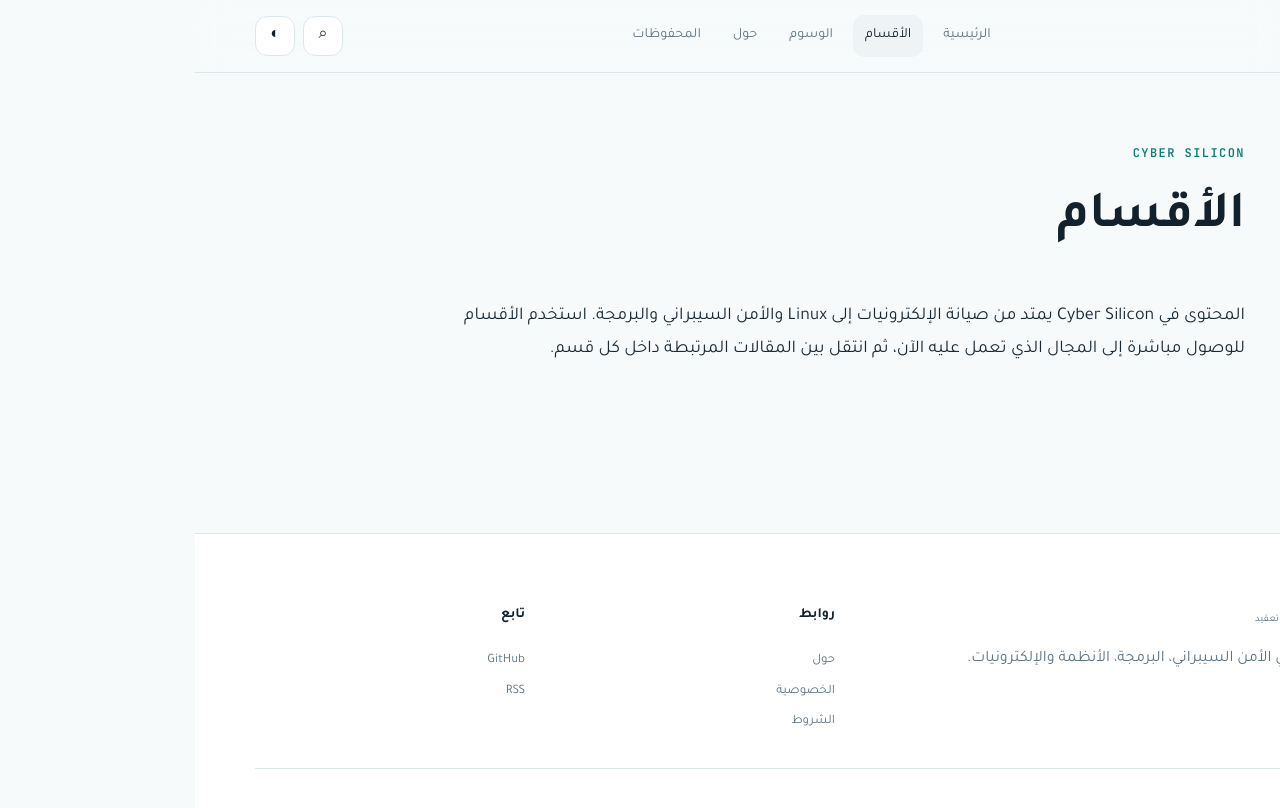
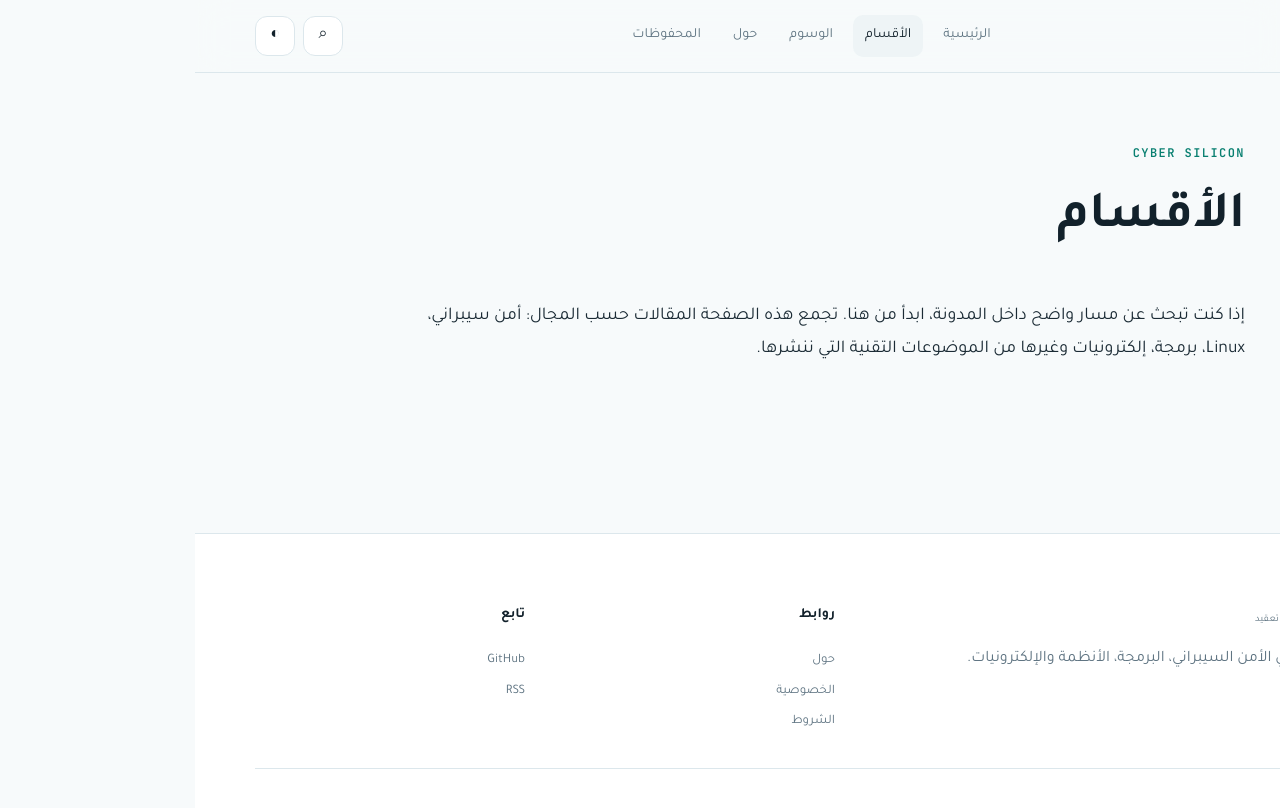
Before and after one commit to cyber-silicon/cyber-silicon.github.io, a Jekyll site: the page built from _pages/categories.md, in a window 1280 px wide. Shown: the top 808 px of the page. Built offline with Jekyll 4.4.1, drawn with Linux system fonts in a browser that asks for light colours.

Commit message:
content: rewrite categories.md

```diff
--- a/_pages/categories.md
+++ b/_pages/categories.md
@@ -6,7 +6,7 @@ permalink: /categories/
 ---
 
 <div class="taxonomy-intro">
-  <p>المحتوى في Cyber Silicon يمتد من صيانة الإلكترونيات إلى Linux والأمن السيبراني والبرمجة. استخدم الأقسام للوصول مباشرة إلى المجال الذي تعمل عليه الآن، ثم انتقل بين المقالات المرتبطة داخل كل قسم.</p>
+  <p>إذا كنت تبحث عن مسار واضح داخل المدونة، ابدأ من هنا. تجمع هذه الصفحة المقالات حسب المجال: أمن سيبراني، Linux، برمجة، إلكترونيات وغيرها من الموضوعات التقنية التي ننشرها.</p>
 </div>
 
 <div class="taxonomy-list">
```
